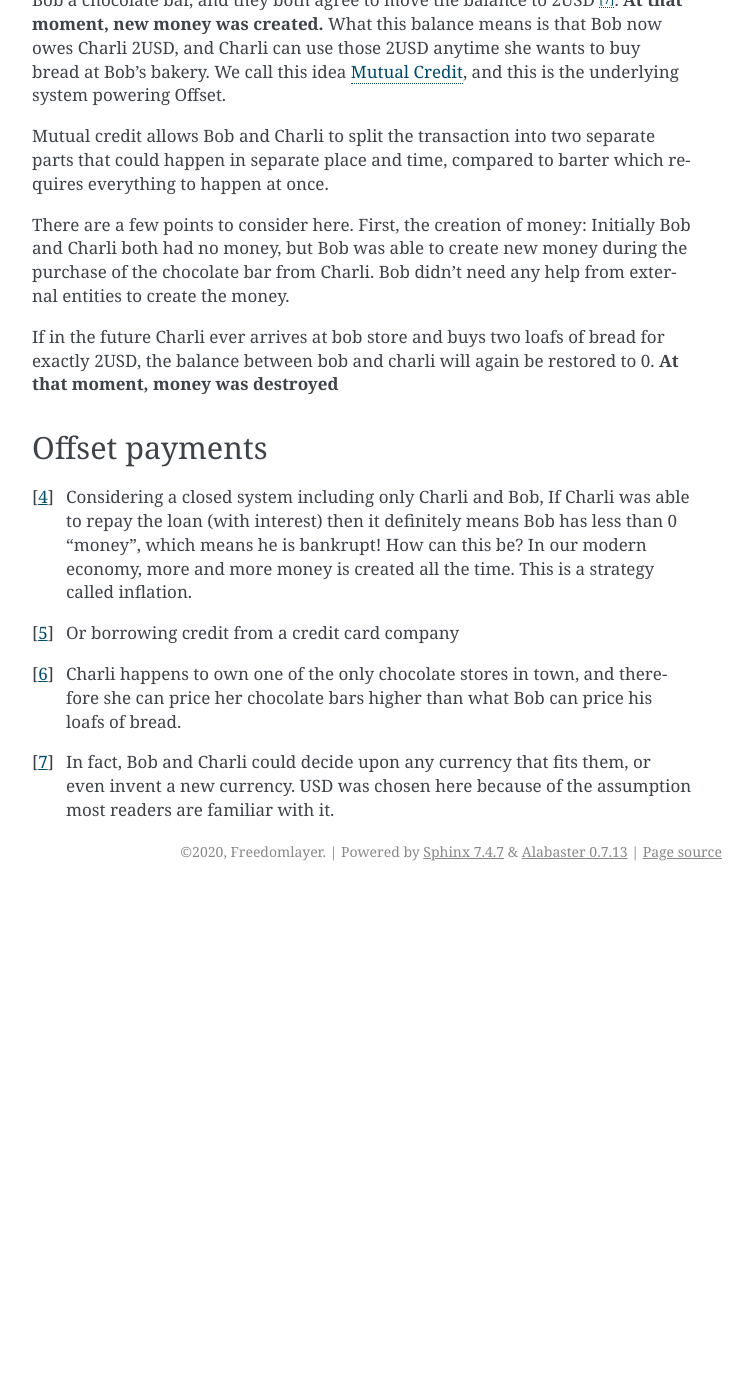
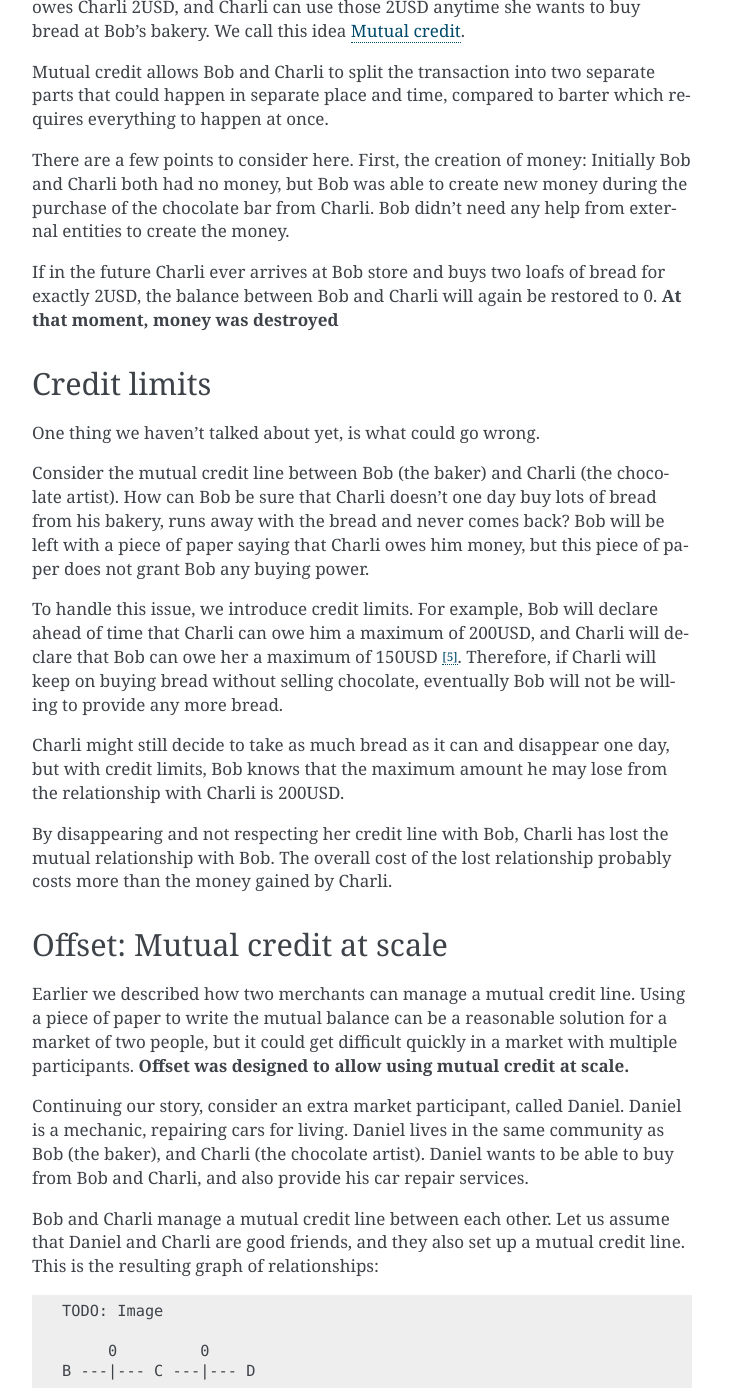
Before and after one commit to freedomlayer/offset_docs, a Sphinx documentation site: the page built from docs/source/economic.rst, in a window 1280 px wide and 1400 px high, scrolled down 1963 px. Shown: the whole window, without its empty margins (388-1141 px from the left). Built offline with Sphinx 7.4.7, drawn with Linux system fonts in a browser that asks for light colours; before the commit the page ends 2854 px from its top, so only the background shows below that; some of the changed text lies outside the part shown.

Commit message:
doc: Some work on economic.rst

```diff
--- a/docs/source/economic.rst
+++ b/docs/source/economic.rst
@@ -9,7 +9,6 @@ market.
 **Offset moves the power of issuing money from the state to the market
 participants.**
 
-That is the single most important property of Offset.
 
 Trading without money
 ---------------------
@@ -27,16 +26,16 @@ To clarify our understanding about the trading process, let's
 something that Bob wants and vice versa, how can they perform the exchange
 without money?
 
-Loans
-~~~~~
+Traditional Loans
+~~~~~~~~~~~~~~~~~
 
 **In the traditional money system, all money is created through borrowing from banks.**
 Hence, a possible solution for Bob's and Charli's trade problem is to take a
-loan. Charli could go to a bank, ask for a loan [4]_, and then use that money
+loan. Charli could go to a bank, ask for a loan [1]_, and then use that money
 to buy some bread from Bob. At his moment, new money has entered the system.
 Bob can later use that money to buy chocolate bars from Charli. If Charli could
 sell enough chocolate bars, she will be able eventually to repay the loan to
-the bank [5]_.
+the bank [2]_.
 
 TODO: Image showing loan process and repayment.
 
@@ -89,11 +88,10 @@ At first, the balance will be zero:
 TODO: Image: Bob owes Charli: 0
 
 Now when Bob wants to buy a chocolate bar from Charli's store, Charli hands Bob
-a chocolate bar, and they both agree to move the balance to 2USD [7]_. **At
+a chocolate bar, and they both agree to move the balance to 2USD [4]_. **At
 that moment, new money was created.** What this balance means is that Bob now
 owes Charli 2USD, and Charli can use those 2USD anytime she wants to buy bread
-at Bob's bakery. We call this idea `Mutual Credit`_, and this is the underlying
-system powering Offset.
+at Bob's bakery. We call this idea `Mutual credit`_.
 
 Mutual credit allows Bob and Charli to split the transaction into two
 separate parts that could happen in separate place and time, compared to
@@ -104,34 +102,156 @@ Initially Bob and Charli both had no money, but Bob was able to create new
 money during the purchase of the chocolate bar from Charli. Bob didn't need any
 help from external entities to create the money.
 
-If in the future Charli ever arrives at bob store and buys two loafs of bread for
-exactly 2USD, the balance between bob and charli will again be restored to 0.
+If in the future Charli ever arrives at Bob store and buys two loafs of bread for
+exactly 2USD, the balance between Bob and Charli will again be restored to 0.
 **At that moment, money was destroyed**
 
 
-Offset payments
----------------
+Credit limits
+-------------
+
+One thing we haven't talked about yet, is what could go wrong.
+
+Consider the mutual credit line between Bob (the baker) and Charli (the
+chocolate artist). How can Bob be sure that Charli doesn't one day buy lots of
+bread from his bakery, runs away with the bread and never comes back? Bob will
+be left with a piece of paper saying that Charli owes him money, but this piece
+of paper does not grant Bob any buying power.
+
+To handle this issue, we introduce credit limits. For example, Bob will declare
+ahead of time that Charli can owe him a maximum of 200USD, and Charli will
+declare that Bob can owe her a maximum of 150USD [5]_. Therefore, if Charli will
+keep on buying bread without selling chocolate, eventually Bob will not be
+willing to provide any more bread.
+
+Charli might still decide to take as much bread as it can and disappear one
+day, but with credit limits, Bob knows that the maximum amount he may lose from
+the relationship with Charli is 200USD.
+
+By disappearing and not respecting her credit line with Bob, Charli has lost
+the mutual relationship with Bob. The overall cost of the lost relationship
+probably costs more than the money gained by Charli.
 
 
+Offset: Mutual credit at scale
+------------------------------
 
-.. [4]
+Earlier we described how two merchants can manage a mutual credit line. Using a
+piece of paper to write the mutual balance can be a reasonable solution for a
+market of two people, but it could get difficult quickly in a market with
+multiple participants. **Offset was designed to allow using mutual credit
+at scale.**
+
+Continuing our story, consider an extra market participant, called Daniel.
+Daniel is a mechanic, repairing cars for living. Daniel lives in the same
+community as Bob (the baker), and Charli (the chocolate artist). Daniel wants
+to be able to buy from Bob and Charli, and also provide his car repair services.
+
+Bob and Charli manage a mutual credit line between each other. Let us assume
+that Daniel and Charli are good friends, and they also set up a mutual credit
+line. This is the resulting graph of relationships:
+
+
+.. code:: text
+
+      TODO: Image
+
+           0         0
+      B ---|--- C ---|--- D
+
+
+In the figure above, we denote B: Bob, C: Charli and D: Daniel.
+We assume that initially the balance between Bob and Charli is 0, and that the
+balance between Charli and Daniel is also 0. We also assume that both Bob and
+Charli, and Charli and Daniel has set up some credit limits.
+
+In Offset we denote the relationship between Bob and Charli, or between Charli
+and Daniel, as **friendship**.
+
+We have already seen how Bob and Charli can trade, and in the same way Charli and
+Daniel can trade. What is new about this configuration is the discovery that
+Bob and Daniel can also trade, although they do not have a direct mutual credit
+line between each other.
+
+Assume that Bob arrives at Daniel's garage to repair his car, and the repair
+cost 100USD. Bob can push the credits all the way to Daniel through Charli:
+1. Bob owes 100USD to Charli
+2. Charli owes 100USD to Daniel
+
+resulting state will look like this:
+
+.. code:: text
+
+      TODO: Image showing the purchase process
+
+        -100      -100
+      B --|---- C --|---- D
+
+Note that the total balance of Charli (-100USD + 100USD = 0USD) hasn't changed as a result of
+the transaction between Bob and Daniel. Bob's total balance decreased by
+100USD, and Daniel's total balance increased by 100USD.
+
+As a market gets larger, routes of mutual credit lines between people might get
+longer and more dynamic, hence more difficult to discover. In addition, it
+might become more difficult to ensure a transaction performed along a long
+route is not stalled, or fails due to lack of synchronization. Offset is a
+technology that solves those issues, allowing automatic discovery of routes and
+synchronization guarantees for payments.
+
+
+Fees
+----
+
+Earlier we described how Bob can buy from Daniel, through a route along Charli.
+
+.. code:: text
+
+      TODO: Image
+
+           0         0
+      B ---|--- C ---|--- D
+
+
+With Offset, Charli's phone (or computer) will mediate the transaction
+automatically, without any human intervention. In some cases Charli might
+decide to collect fees for mediating the transaction. This could be to mitigate
+risk, or due to expenses of running an Offset instance [6]_.
+
+Offset allows setting up fee in the form of ``a% + b``, where ``a`` is the amount
+of percents taken from the transaction, and ``b`` is a constant amount. For
+example, ``0.5% + 0.01`` that for a ``100USD`` transaction sent from Bob to Daniel,
+Bob will have to pay Charli an extra of ``0.5 + 0.01 = 0.51USD``.
+
+Offset's algorithm for discovering routes for payment generally prefers routes
+with lower fees over routes with higher fees. This allows open competition for
+fees.
+
+
+.. [1]
    Considering a closed system including only Charli and Bob, If Charli was
    able to repay the loan (with interest) then it definitely means Bob has less
    than 0 "money", which means he is bankrupt! How can this be? In our modern
    economy, more and more money is created all the time. This is a strategy
    called inflation.
-.. [5]
+.. [2]
    Or borrowing credit from a credit card company
-.. [6]
+.. [3]
    Charli happens to own one of the only chocolate stores in town, and
    therefore she can price her chocolate bars higher than what Bob can price
    his loafs of bread.
-.. [7]
+.. [4]
    In fact, Bob and Charli could decide upon any currency that fits them, or
    even invent a new currency. USD was chosen here because of the assumption
    most readers are familiar with it.
-
+.. [5]
+   The credit limits don't have to be equal! In some cases it might be possible
+   that one party trusts the other party more than the other way around. In
+   might also be true that certain businesses might have different turnover,
+   and therefore might need different amount of credit to operate.
+.. [6]
+   For example, if Charli is an organization running an Offset cloud
+   instance.
 
 .. _`interest rate`: https://en.wikipedia.org/wiki/Interest_rate
 .. _barter: https://en.wikipedia.org/wiki/Barter
-.. _`Mutual Credit`: https://en.wikipedia.org/wiki/Mutual_credit
+.. _`Mutual credit`: https://en.wikipedia.org/wiki/Mutual_credit
```
Also changed, not shown: other parts of docs/source/economic.rst (+3 -3 lines).
